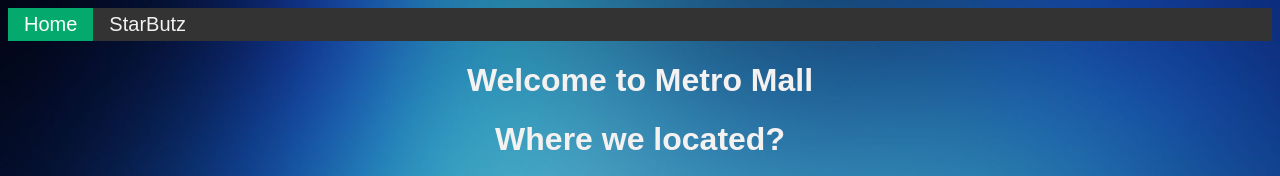
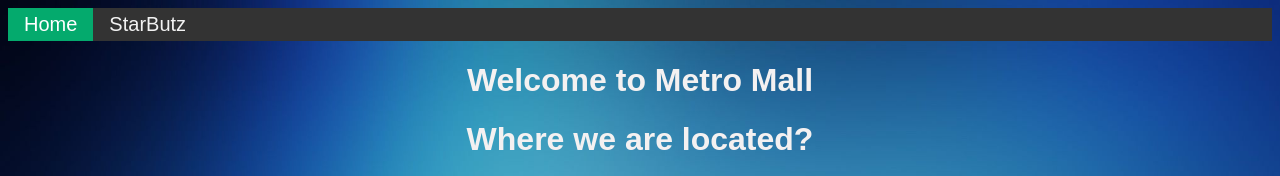
Before and after one commit to Razacpu/Metromall, a plain HTML site: page index.html in a window 1280 px wide. Shown: the top 176 px of the page. Drawn offline with Linux system fonts and the light colour scheme; grey boxes are pictures that could not be loaded.

Commit message:
Update index.html

```diff
--- a/index.html
+++ b/index.html
@@ -24,7 +24,7 @@
 	<center>
 	<h1 style="color:#F4F1F1;">Welcome to Metro Mall</h1>
 
-	<h1 style="color:#F4F1F1;">Where we located?</h1>
+	<h1 style="color:#F4F1F1;">Where we are located?</h1>
 	<<iframe src="https://www.google.com/maps/embed?pb=!1m18!1m12!1m3!1d2605.5835362355224!2d-123.0021062844947!3d49.22742478260557!2m3!1f0!2f0!3f0!3m2!1i1024!2i768!4f13.1!3m3!1m2!1s0x548676595c5fb407%3A0x70139844bf95bfa5!2sMetropolis%20at%20Metrotown!5e0!3m2!1sen!2sca!4v1603124355003!5m2!1sen!2sca" width="600" height="450" frameborder="0" style="border:0;" allowfullscreen="" aria-hidden="false" tabindex="0"></iframe><width="300px">
 	<h1 style="color:#F4F1F1;"> What it look likes</h1>
 	<img src="metro.jpg" width="550px">
```
